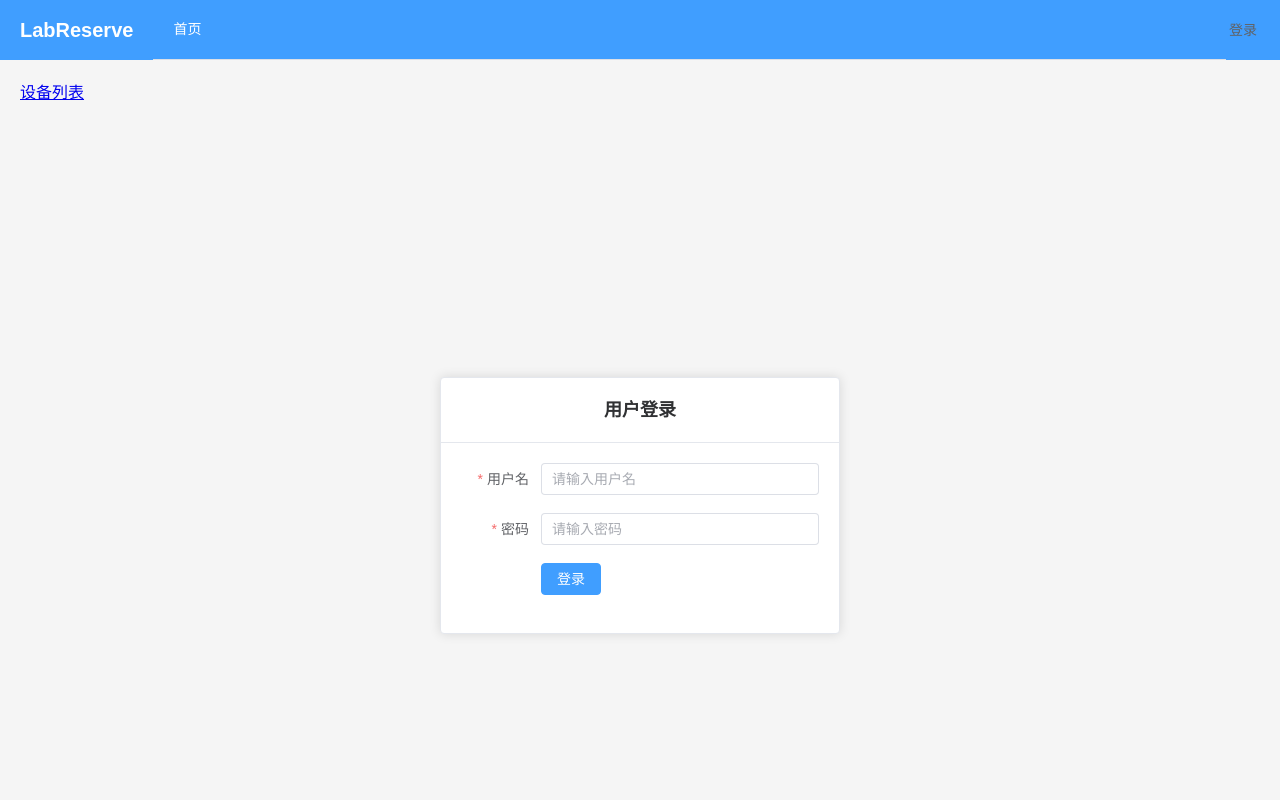
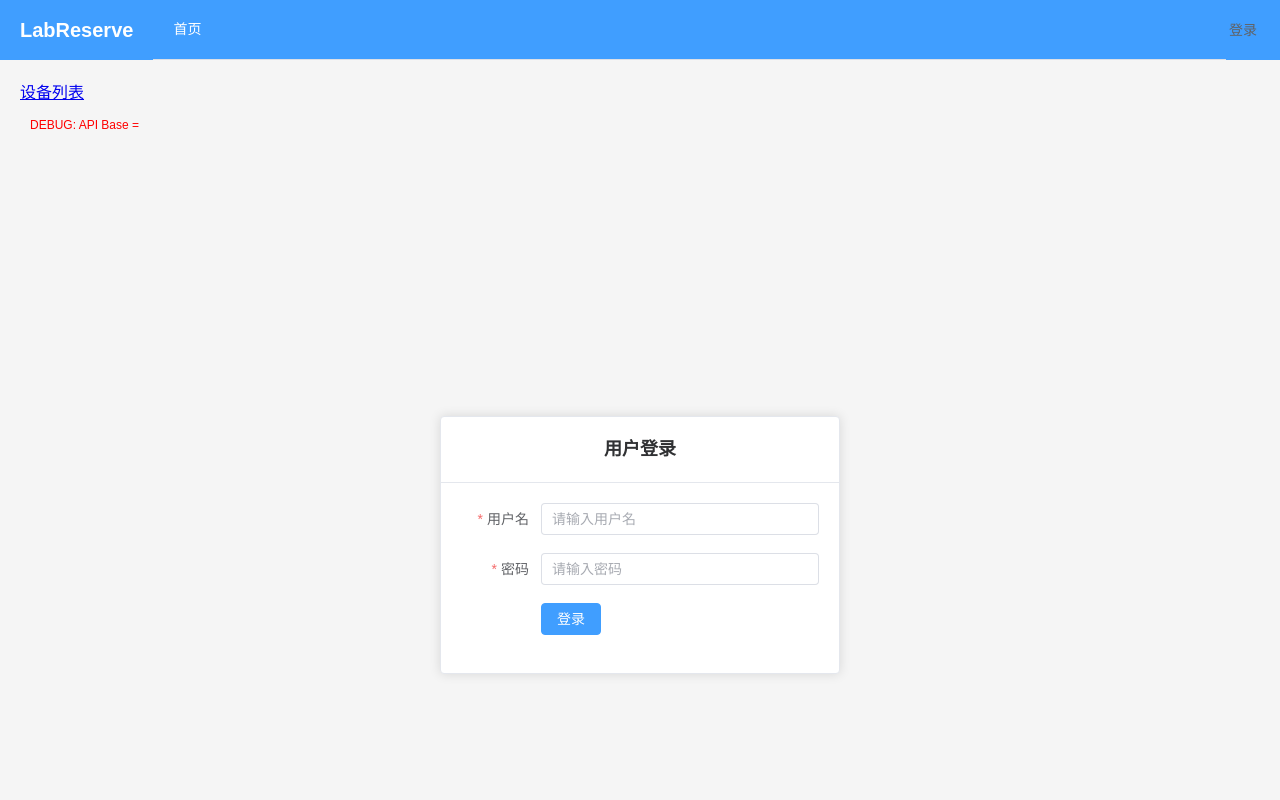
Before and after one commit to shiyuan-wreg/equipment-booking-frontend, a Vue app: page /login in a window 1280 px wide. Shown: the top 800 px of the page. Built offline with nearby package versions, Linux system fonts and the light colour scheme.

Commit message:
show url

```diff
--- a/src/views/LoginView.vue
+++ b/src/views/LoginView.vue
@@ -1,5 +1,11 @@
 <!-- src/views/LoginView.vue -->
 <template>
+  <div>
+    <!-- 调试用：显示当前 API base URL -->
+    <div style="color:red; font-size:12px; margin:10px;">
+      DEBUG: API Base = {{ apiBaseUrl }}
+    </div>
+    </div>
   <div class="login-container">
     <el-card class="login-box">
       <template #header>
```
